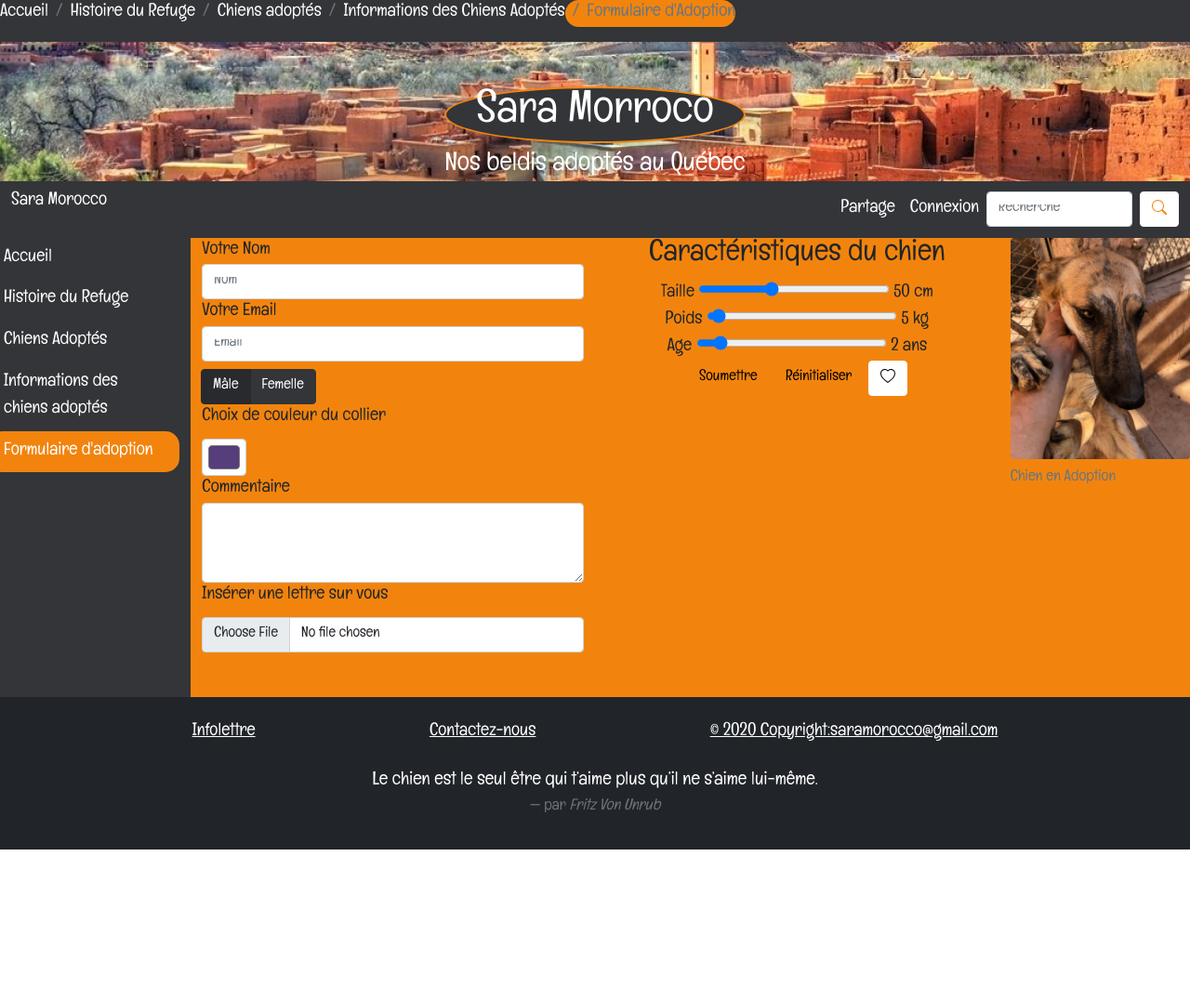
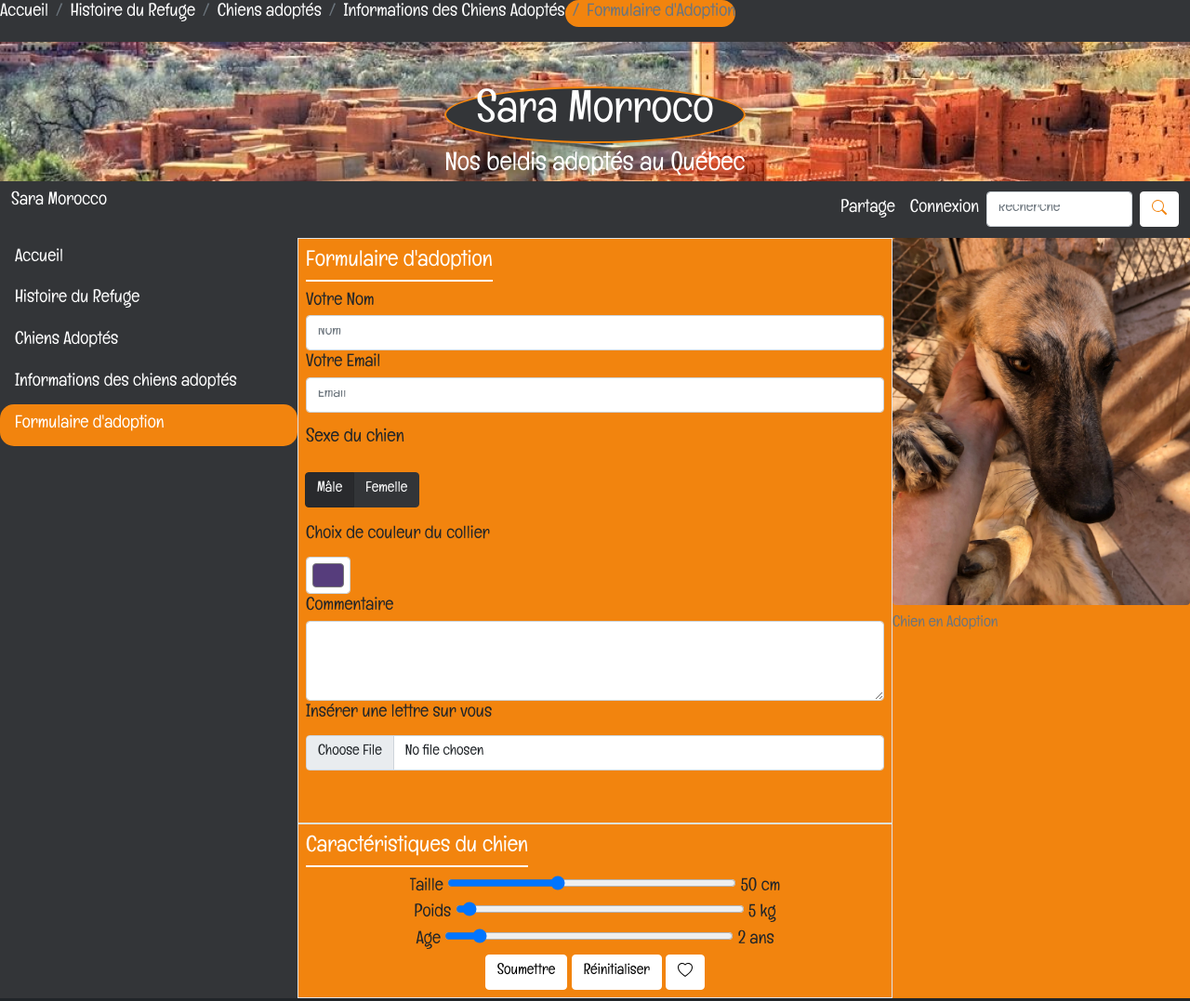
Before and after one commit to Stephaniedenis/integration, a website: page adoption.html in a window 1280 px wide. Shown: the top 1077 px of the page at 93% size. Before the commit the page ends 914 px from the top, so only its background shows below. Drawn offline with nearby package versions, Linux system fonts and the light colour scheme.

Commit message:
Formulaire fait

```diff
--- a/adoption.html
+++ b/adoption.html
@@ -83,8 +83,8 @@
           </div>
         </div>
         </header>
-        <main class="row">
-            <nav class="nav flex-column col-2">
+        <main class="g-0 row">
+          <nav class="nav col-sm-3 flex-column">
                     <a class="nav-link " aria-current="Accueil" href="index.html">Accueil</a>
                     <a class="nav-link" href="histoire.html">Histoire du Refuge</a>
                     <a class="nav-link" href="chiensadoptés.html">Chiens Adoptés</a>
@@ -92,8 +92,11 @@
                     <a class="nav-link active" aria-current="Formulaire d'adoption" >Formulaire d'adoption</a>
                   </nav>
             </nav>
-            <section class="col-md-4 col-10" >
-                <form  action="post" >
+            <div class="g-0 col-sm-6 row">
+              <section class="g-0 col-md">
+                <form  method="post" action="https://philippefleury.com/backend.php">
+                  <fieldset class="border p-2">
+                    <legend class="w-auto">Formulaire d'adoption</legend>
                     <div class="form-group ">
                       <label for="formulaireNom">Votre Nom</label>
                       <input type="text" class="form-control" id="formulaireNom" placeholder="Nom">
@@ -102,7 +105,8 @@
                       <label for="formulaireEmail">Votre Email</label>
                       <input type="email" class="form-control" id="formulaireEmail" placeholder="Email">
                     </div>
-                    <div class="btn-group mt-2">
+                    <p class="h5 mt-3">Sexe du chien</p>
+                    <div class="btn-group mt-3 mb-3">
                         <input type="radio" class="btn-check " name="options" id="option1" autocomplete="off" checked />
                         <label class="btn btn-secondary" for="option1">Mâle</label>
 
@@ -119,10 +123,9 @@
                     </div>
                       <label class="form-label" for="file">Insérer une lettre sur vous</label>
                       <input type="file" class="form-control mb-5" id="file" />
-                  </form>
-                </section>
-                    <form class="col-md-4">
-                      <h2 class="text-center">Caractéristiques du chien</h2>
+                    </fieldset>
+                    <fieldset class="border p-2">
+                    <legend class="w-auto">Caractéristiques du chien</legend>
                   <div class=" form-group mb-6">
                     <div class="text-center">
                       <label for="taille">
@@ -150,14 +153,16 @@
                     </div>
                   </div>
                   <div class="text-center">
-                  <input class="btn btn-success " type="submit" value="Soumettre">
-                  <input class="btn btn-success" type="reset" value="Réinitialiser">
+                  <input class="btn btn-primary " type="submit" value="Soumettre">
+                  <input class="btn btn-primary" type="reset" value="Réinitialiser">
                   <button class="btn btn-primary" type="submit"><svg xmlns="http://www.w3.org/2000/svg" width="16" height="16" fill="currentColor" class="bi bi-heart" viewBox="0 0 16 16">
                     <path d="m8 2.748-.717-.737C5.6.281 2.514.878 1.4 3.053c-.523 1.023-.641 2.5.314 4.385.92 1.815 2.834 3.989 6.286 6.357 3.452-2.368 5.365-4.542 6.286-6.357.955-1.886.838-3.362.314-4.385C13.486.878 10.4.28 8.717 2.01L8 2.748zM8 15C-7.333 4.868 3.279-3.04 7.824 1.143c.06.055.119.112.176.171a3.12 3.12 0 0 1 .176-.17C12.72-3.042 23.333 4.867 8 15z"/>
                   </svg></button>
-                </div>
+                </fieldset>
                 </form>
-            <aside class="col-md-2 col-12">
+               </section>
+              </div>
+              <aside class="g-0 col-3">
               <figure class="figure">
                 <img src="img/275014345_4856525314401844_4983802449311882566_n.jpg" class="figure-img img-fluid rounded" alt="chien adoption">
                 <figcaption class="figure-caption">Chien en Adoption</figcaption>
--- a/style.scss
+++ b/style.scss
@@ -132,6 +132,17 @@ main {
 //         font-size: $fontsize;
 //     }
 // }
+form{
+legend{
+    color: $primary;
+    border-bottom: 2px solid $primary;
+}
+ .btn{
+     &:hover{
+         background-color: $success;
+     }
+ }
+}
 
 @font-face {
     font-family: "Titre";
```
Also changed, not shown: style.css, 1 other file.
